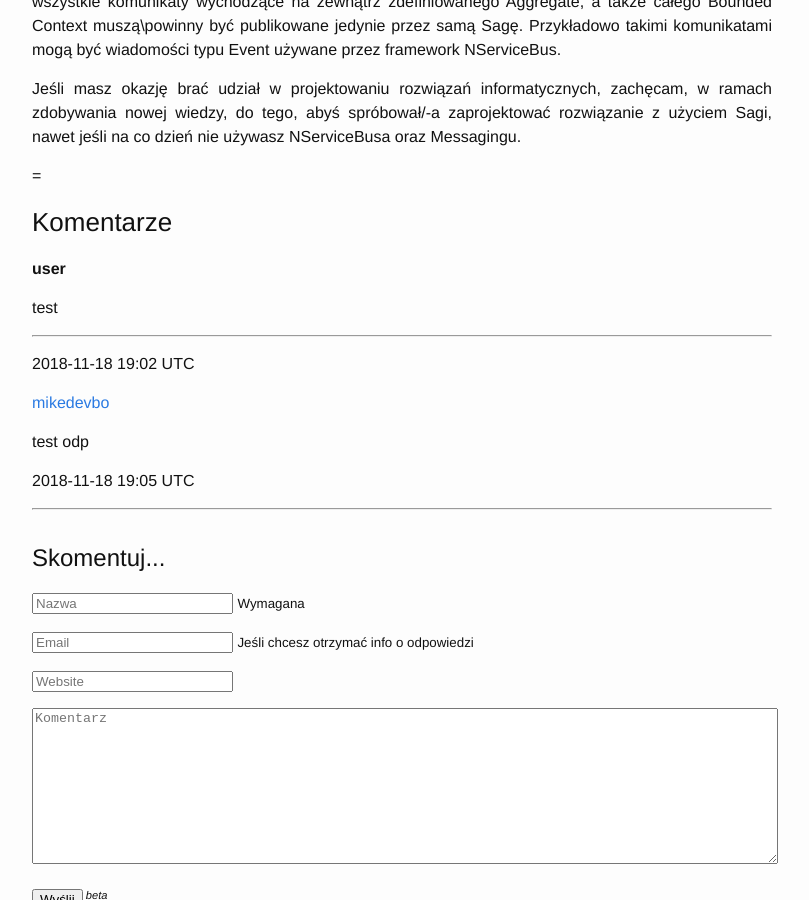
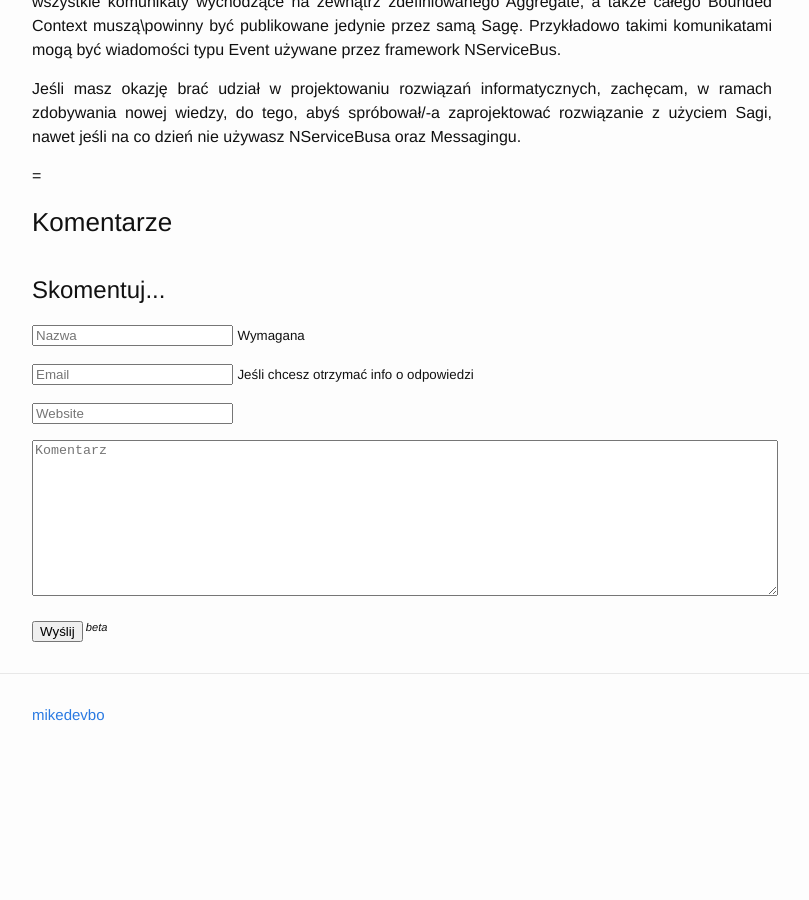
Before and after one commit to mikedevbo/mikedevbo.github.io, a Jekyll site: the page built from _posts/2018-09-30-nservicebus-saga-request-response-ddd-aggregate-root.md, in a window 1280 px wide and 900 px high, scrolled down 10623 px. Shown: the whole window, without its empty margins (238-1047 px from the left). Built offline with Jekyll 4.4.1, drawn with Linux system fonts in a browser that asks for light colours; after the commit the page ends 11409 px from its top, so only the background shows below that.

Commit message:
remove test comments

```diff
--- a/_posts/2018-09-30-nservicebus-saga-request-response-ddd-aggregate-root.md
+++ b/_posts/2018-09-30-nservicebus-saga-request-response-ddd-aggregate-root.md
@@ -430,21 +430,3 @@ Jeśli masz okazję brać udział w projektowaniu rozwiązań informatycznych, z
 {{ site.mark_post_as_end }}
 
 ### {{ site.comments }}
-
-**user**
-
-test
-
----
-<p />
-
-2018-11-18 19:02 UTC
-
-[mikedevbo](https://ddtd.pl)
-
-test odp
-
-2018-11-18 19:05 UTC
-
----
-<p />
```
